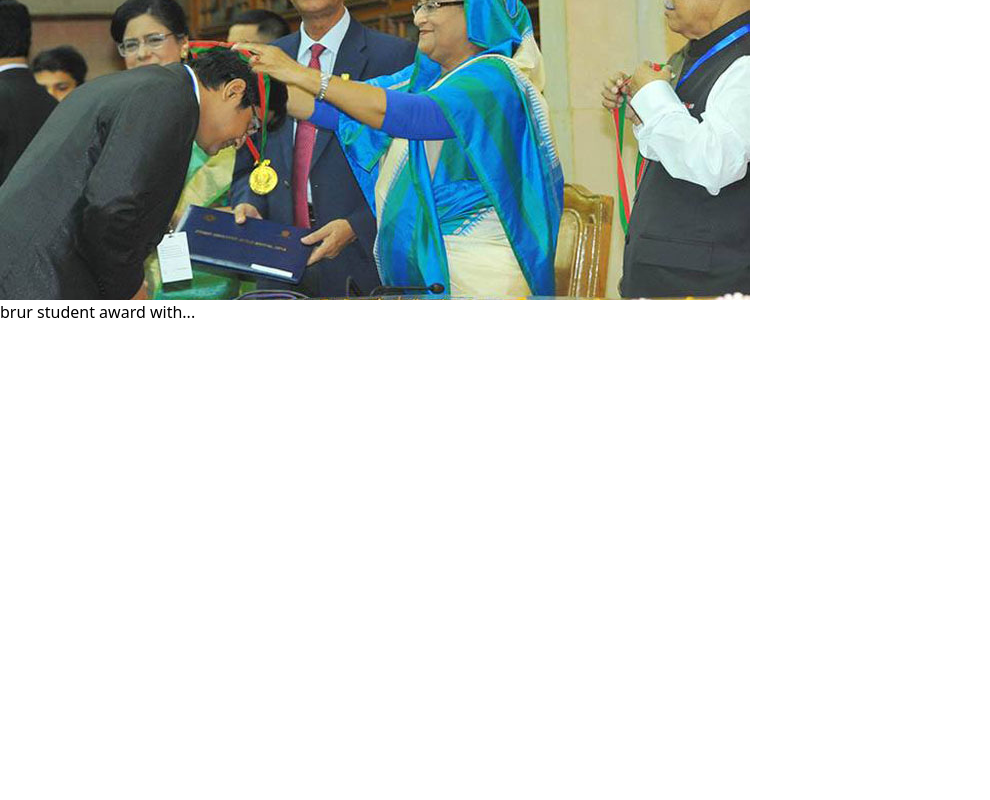
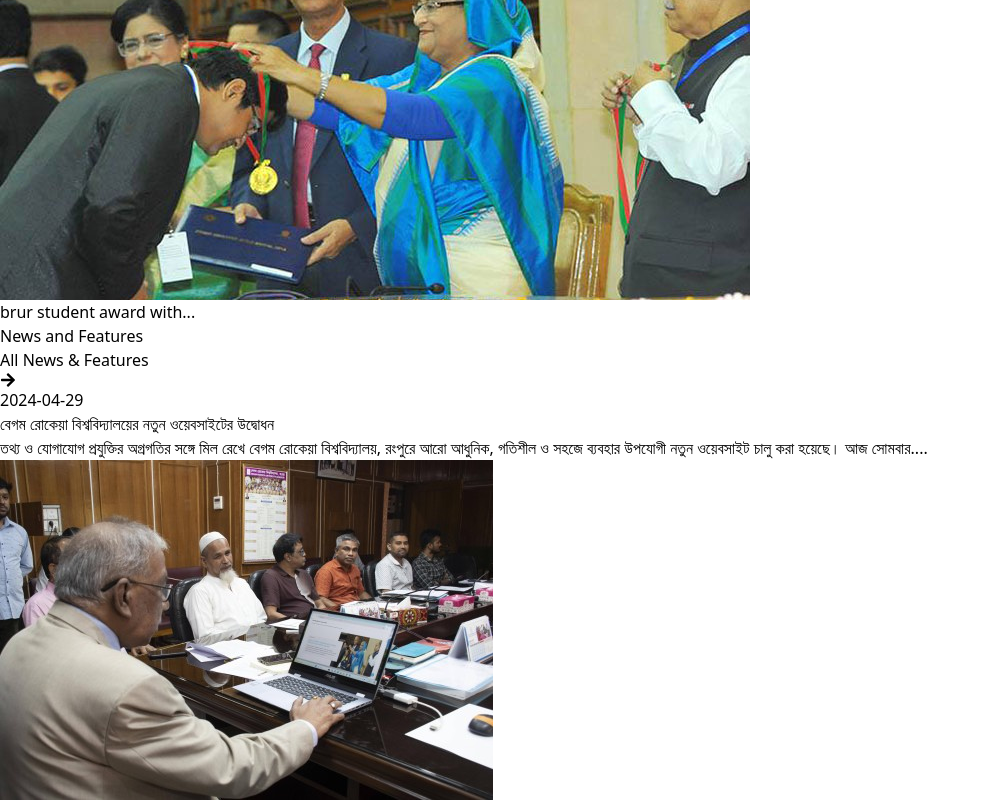
Before and after one commit to fayshal-bin-amir-002/brur-website, a React (Vite) app: page / in a window 1280 px wide. Shown: the part 3720-4520 px from the top of the page, without its empty margins (0-990 px from the left). Before the commit the page ends 4044 px from the top, so only its background shows below. Built offline with nearby package versions, Linux system fonts and the light colour scheme.

Commit message:
add: news & features section

```diff
--- /dev/null
+++ b/src/components/Home/NewsFeatures.jsx
@@ -0,0 +1,31 @@
+import { Link } from "react-router-dom";
+import Container from "../shared/Container";
+import img from "../../assets/news&feature.jpg";
+import { FaArrowRight } from "react-icons/fa";
+
+const NewsFeatures = () => {
+    return (
+        <div className="py-12 md:py-16 lg:py-24">
+            <Container>
+                <div className="mb-8 lg:mb-10 flex justify-between items-center flex-wrap">
+                    <h3 className="text-3xl md:text-4xl font-semibold mb-3">News and Features</h3>
+                    <Link className="opacity-80 text-[#055b8e] font-medium hover:text-orange-600 duration-300">All News & Features <FaArrowRight className="inline" /></Link>
+                </div>
+                <div className="flex flex-col-reverse lg:flex-row justify-center items-center">
+                    <Link className="w-full lg:w-1/2 group">
+                        <div className="bg-gray-200 p-5 rounded shadow lg:translate-x-10">
+                            <p className="mb-4 opacity-80">2024-04-29</p>
+                            <h3 className="text-xl lg:text-2xl font-medium text-[#055b8e] group-hover:text-orange-600 mb-4">বেগম রোকেয়া বিশ্ববিদ্যালয়ের নতুন ওয়েবসাইটের উদ্বোধন</h3>
+                            <p className="opacity-80">তথ্য ও যোগাযোগ প্রযুক্তির অগ্রগতির সঙ্গে মিল রেখে বেগম রোকেয়া বিশ্ববিদ্যালয়, রংপুরে আরো আধুনিক, গতিশীল ও সহজে ব্যবহার উপযোগী নতুন ওয়েবসাইট চালু করা হয়েছে। আজ সোমবার....</p>
+                        </div>
+                    </Link>
+                    <div className="w-full lg:w-1/2 h-[300px] lg:h-[400px]">
+                        <img src={img} alt="" className="w-full h-full" />
+                    </div>
+                </div>
+            </Container>
+        </div>
+    );
+};
+
+export default NewsFeatures;
--- a/src/pages/Home.jsx
+++ b/src/pages/Home.jsx
@@ -1,5 +1,6 @@
 import Award from "../components/Home/Award";
 import Banner from "../components/Home/Banner";
+import NewsFeatures from "../components/Home/NewsFeatures";
 import NoticeMarque from "../components/Home/NoticeMarque";
 import StudentCorner from "../components/Home/StudentCorner";
 import Divider from "../components/shared/Divider";
@@ -15,6 +16,7 @@ const Home = () => {
             <NoticeMarque></NoticeMarque>
             <StudentCorner></StudentCorner>
             <Award></Award>
+            <NewsFeatures></NewsFeatures>
         </>
     );
 };
```
Also changed, not shown: src/assets/news&feature.jpg (added).
